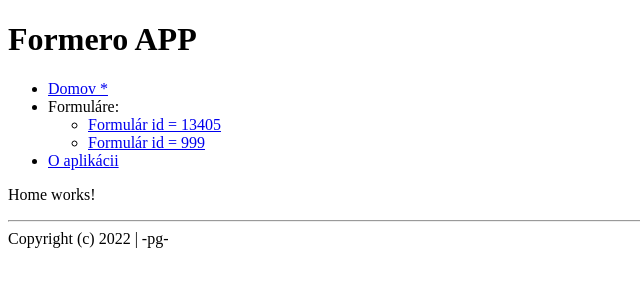
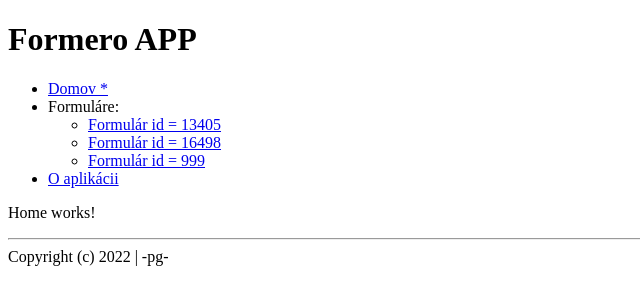
Before and after one commit to pergalsk/formero-web, an Angular app: page / in a window 1280 px wide. Shown: the top 304 px of the page, without its empty margins (0-640 px from the left). Built offline with nearby package versions, Linux system fonts and the light colour scheme.

Commit message:
Dev: Added new test form ID

```diff
--- a/src/app/components/pages/index-page/index-page.component.ts
+++ b/src/app/components/pages/index-page/index-page.component.ts
@@ -6,7 +6,7 @@ import { Component, OnInit } from '@angular/core';
   styleUrls: ['./index-page.component.scss'],
 })
 export class IndexPageComponent implements OnInit {
-  formIds: number[] = [13405, 999];
+  formIds: number[] = [13405, 16498, 999];
 
   constructor() {}
 
```
